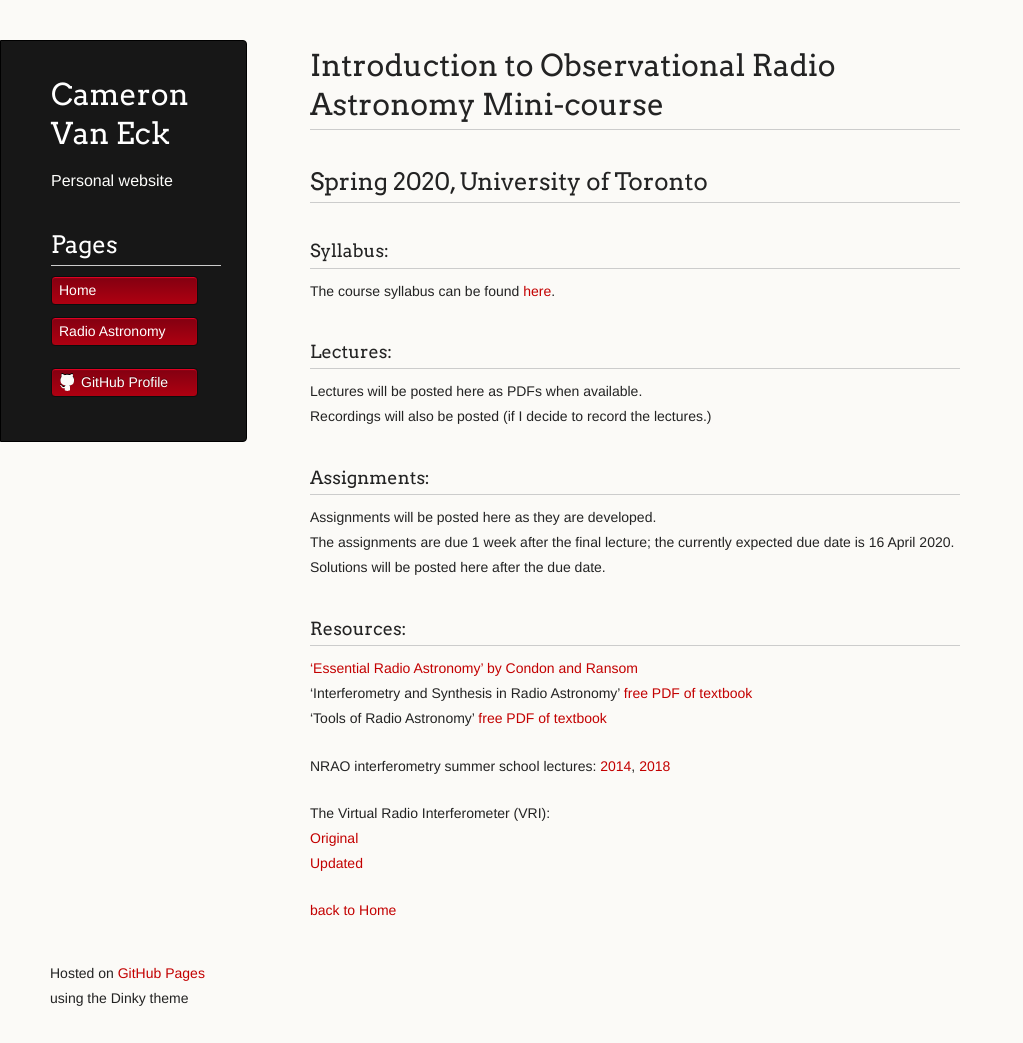
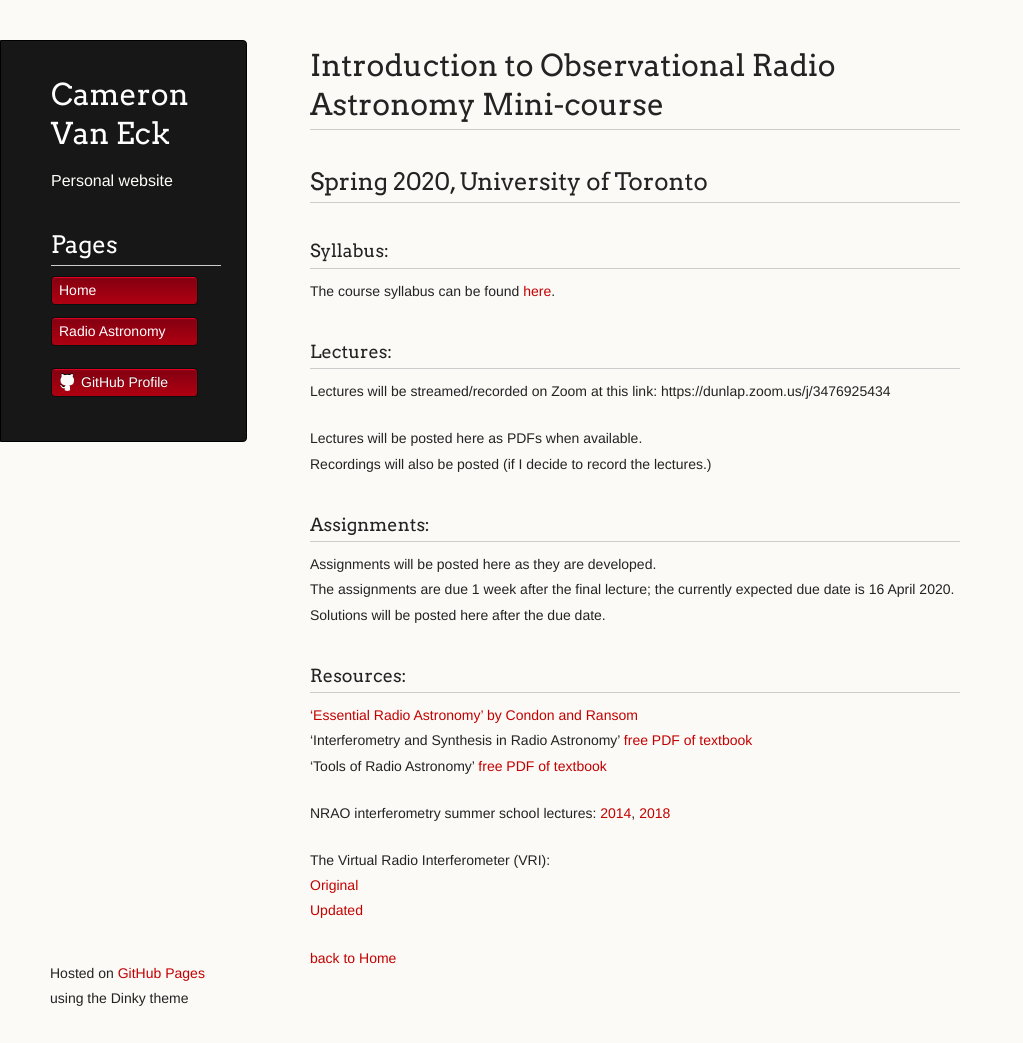
Before and after one commit to Cameron-Van-Eck/Cameron-Van-Eck.github.io, a Jekyll site: the page built from teachradio2020.md, in a window 1280 px wide and 1043 px high. Shown: the whole window, without its empty margins (0-1023 px from the left). Built offline with Jekyll 4.4.1, drawn with Linux system fonts in a browser that asks for light colours; our own code applies the rules of GitHub Pages for plain Markdown files.

Commit message:
Update teachradio2020.md

```diff
--- a/teachradio2020.md
+++ b/teachradio2020.md
@@ -11,6 +11,7 @@ The course syllabus can be found [here](https://docs.google.com/document/d/1HlV7
 
 
 ### Lectures:
+Lectures will be streamed/recorded on Zoom at this link: https://dunlap.zoom.us/j/3476925434
 
 Lectures will be posted here as PDFs when available.
 Recordings will also be posted (if I decide to record the lectures.)
```
